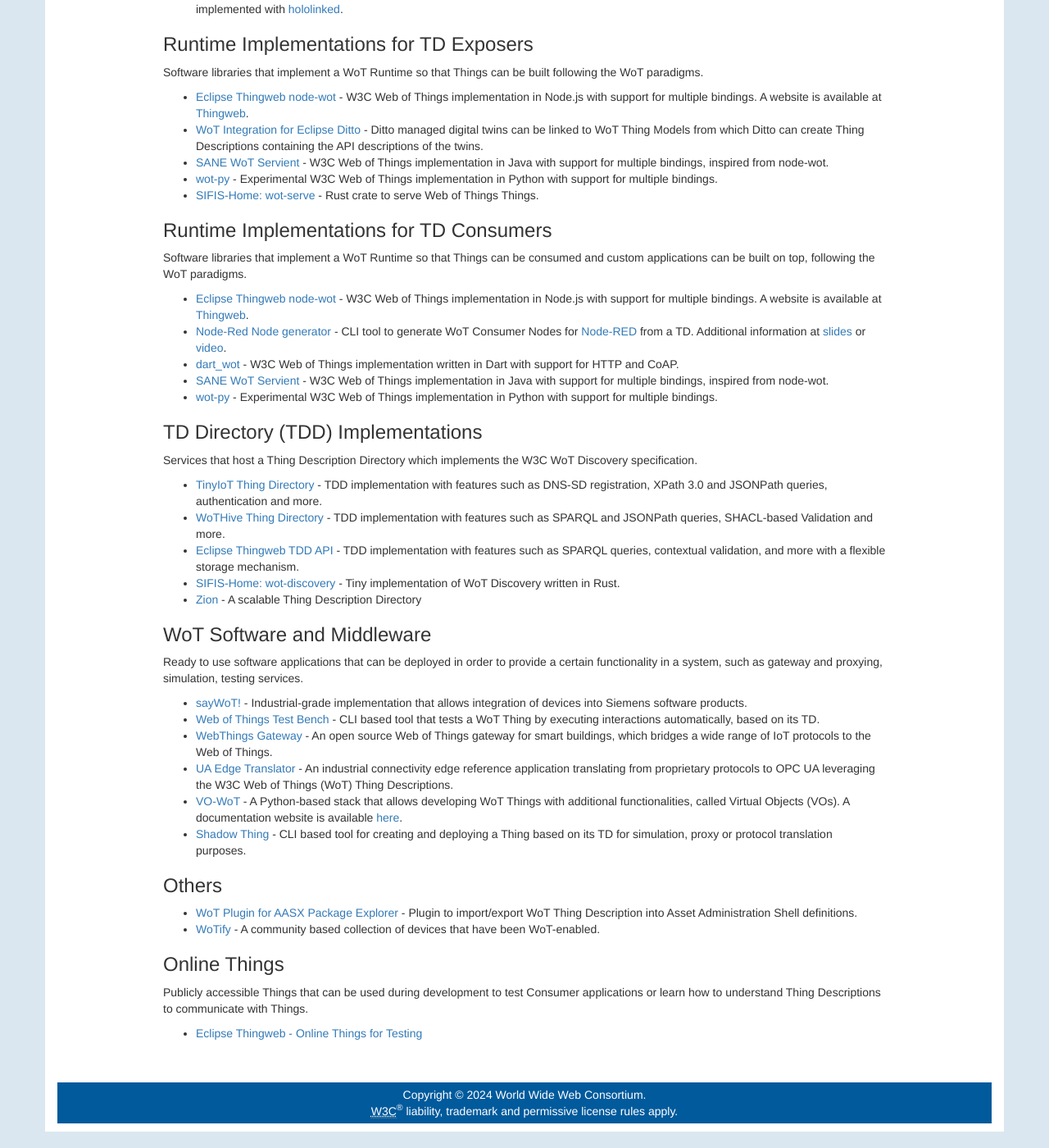
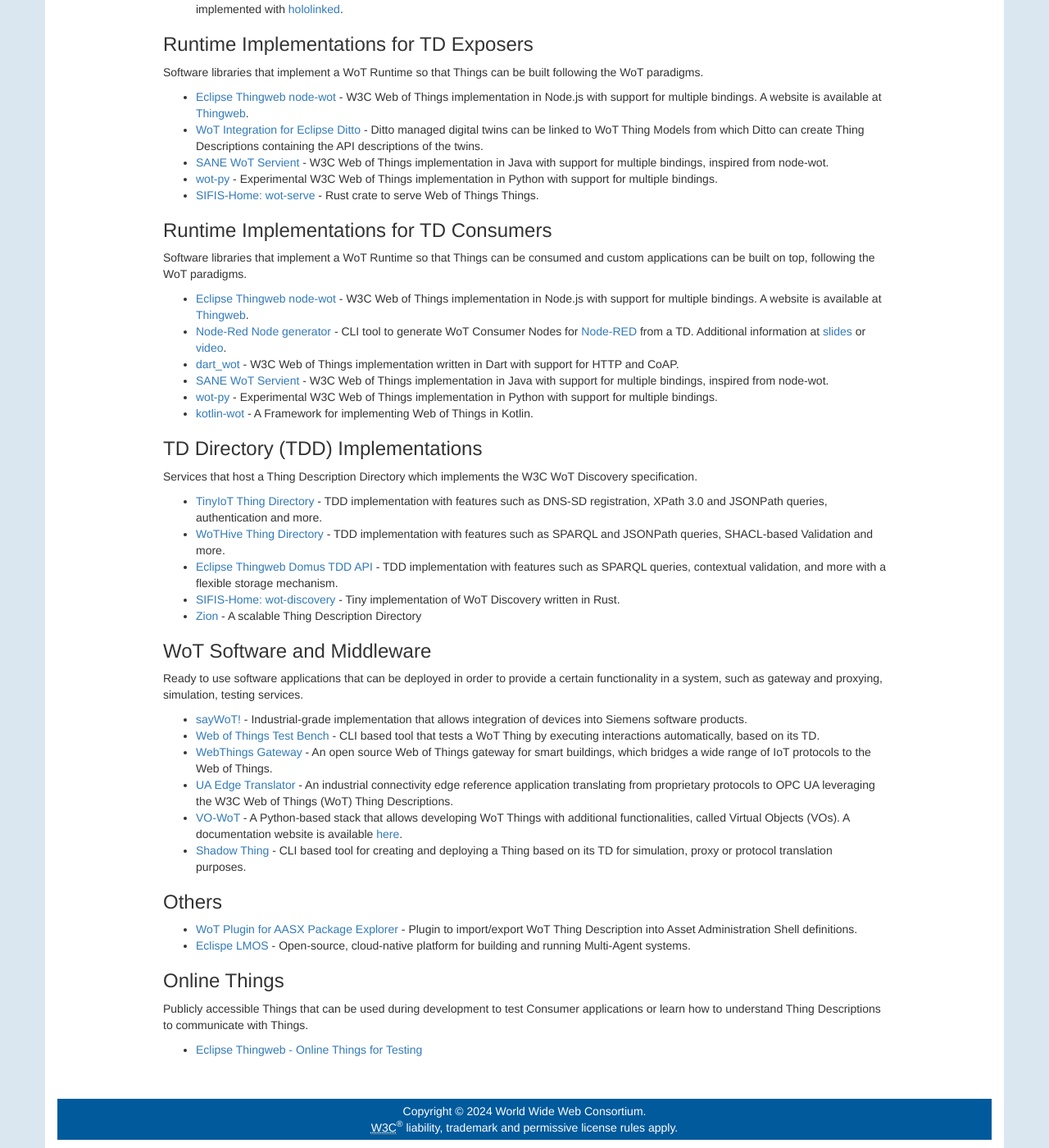
Before and after one commit to w3c/wot-marketing, a Jekyll site: the page built from docs/developers/index.html, in a window 1280 px wide and 1400 px high, scrolled down 1257 px. Shown: the whole window at 82% size. Built offline with Jekyll 4.4.1, drawn with Linux system fonts in a browser that asks for light colours; nearby versions of some CDN libraries; comment, search, counter and statistics services are not loaded.

Commit message:
add lmos and kotlin wot

```diff
--- a/docs/developers/index.html
+++ b/docs/developers/index.html
@@ -573,6 +573,10 @@
 			<a href="https://github.com/agmangas/wot-py">wot-py</a>
 			- Experimental W3C Web of Things implementation in Python with support for multiple bindings.
 		</li>
+		<li>
+			<a href="https://github.com/RobWin/kotlin-wot">kotlin-wot</a>
+			- A Framework for implementing Web of Things in Kotlin.
+		</li>
 	</ul>
 
 	<h3 id="tdds">TD Directory (TDD) Implementations</h3>
@@ -587,7 +591,7 @@
 			- TDD implementation with features such as SPARQL and JSONPath queries, SHACL-based Validation and more.
 		</li>
 		<li>
-			<a href="https://github.com/eclipse-thingweb/domus-tdd-api">Eclipse Thingweb TDD API</a>
+			<a href="https://github.com/eclipse-thingweb/domus-tdd-api">Eclipse Thingweb Domus TDD API</a>
 			- TDD implementation with features such as SPARQL queries, contextual validation, and more with a flexible storage mechanism.
 		</li>
 		<li>
@@ -642,8 +646,8 @@
 				Package Explorer</a>
 			- Plugin to import/export WoT Thing Description into Asset Administration Shell definitions.
 		</li>
-		<li><a href="https://wotify.org/">WoTify</a>
-			- A community based collection of devices that have been WoT-enabled.
+                <li><a href="https://eclipse.dev/lmos/">Eclispe LMOS</a>
+			- Open-source, cloud-native platform for building and running Multi-Agent systems.
 		</li>
 	</ul>
 	<h3 id="onlinethings">Online Things</h3>
```
